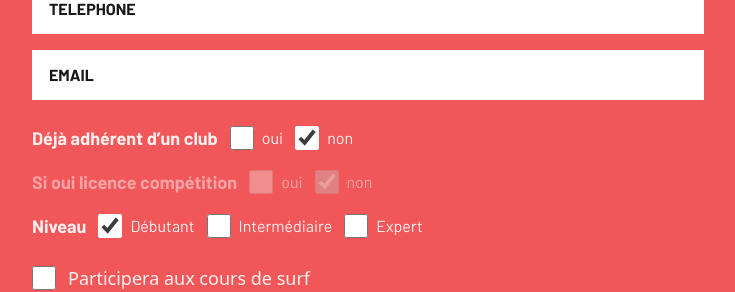
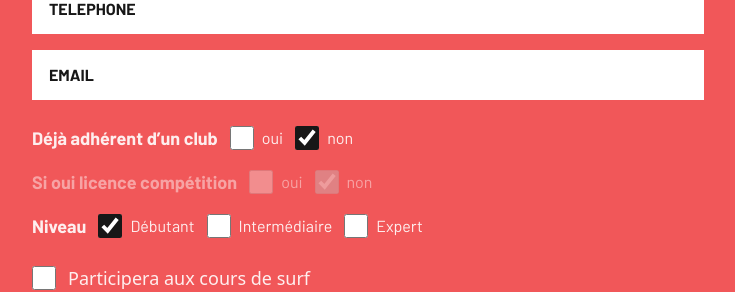
Before and after one commit to CyrThoDev/dental-surf-contest, a Next.js app: page / in a window 1280 px wide. Shown: the part 1580-1872 px from the top of the page, without its empty margins (272-1007 px from the left). Built offline with nearby package versions, Linux system fonts and the light colour scheme; a web font is replaced by a local one.

Commit message:
change accent color

```diff
--- a/components/RegistrationForm.tsx
+++ b/components/RegistrationForm.tsx
@@ -48,7 +48,7 @@ export default function RegistrationForm() {
   const participateOnlyParty = watch("participateOnlyParty");
   const clubMember = watch("clubMember");
 
-  const CB = "h-6 w-6 accent-white shrink-0";
+  const CB = "h-6 w-6  shrink-0 accent-black";
 
   useEffect(() => {
     if (!clubMember) {
```
